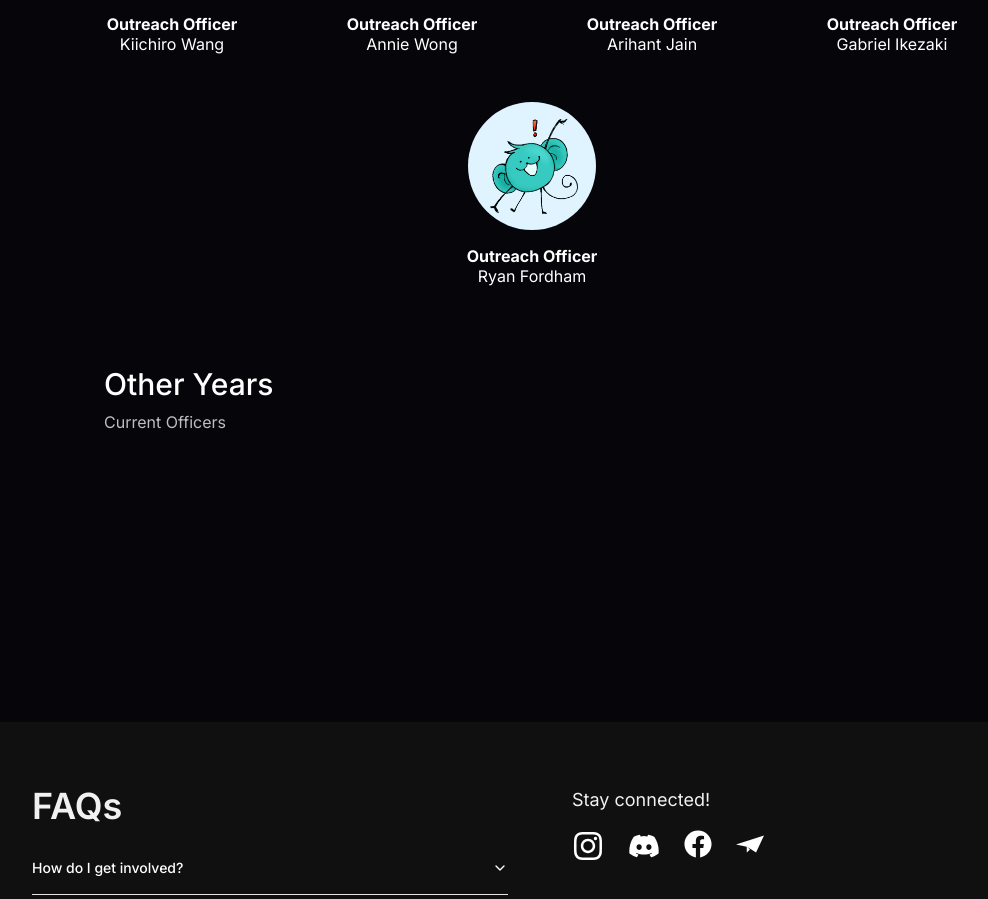
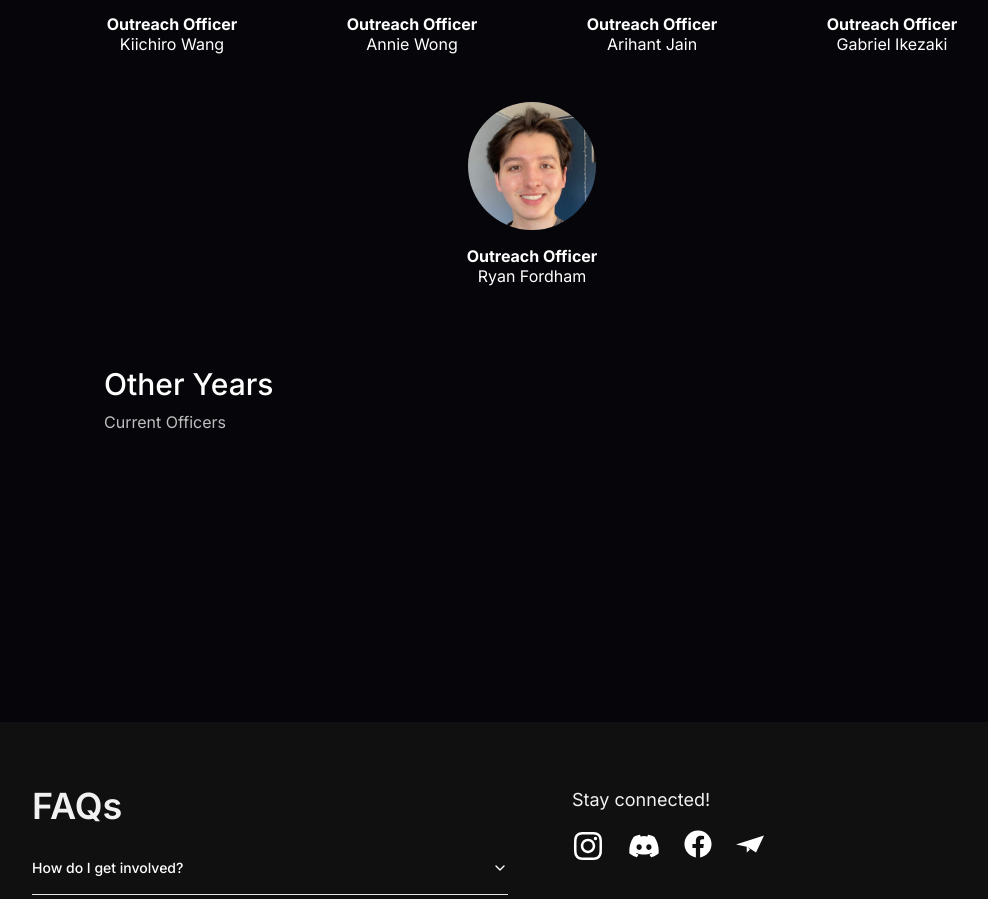
Before and after one commit to vgdc-ucsd/VGDC-Website, a Next.js app: page /officers/2023-2024 in a window 1280 px wide. Shown: the part 1782-2681 px from the top of the page, without its empty margins (108-1096 px from the left). Built offline with nearby package versions, Linux system fonts and the light colour scheme.

Commit message:
Added Ryan's image

```diff
--- a/app/officers/2023-2024/page.tsx
+++ b/app/officers/2023-2024/page.tsx
@@ -230,7 +230,7 @@ const officers: OfficerDetails[] = [
   {
     title: "Outreach Officer",
     name: "Ryan Fordham",
-    avatar: "/images/officers/placeholders/doug.png",
+    avatar: "/images/officers/2024-2025/ryan-fordham.jpg",
     quote:
       "Hello!!! I'm Ryan, a 3rd-year math-cs major and music minor. In my spare time I play basketball and hit the gym, watch anime, and play games of course. In the future I'd love to be involved in the games industry and meet new people along the way!",
   },
--- a/app/officers/page.tsx
+++ b/app/officers/page.tsx
@@ -137,7 +137,7 @@ const officers: OfficerDetails[] = [
   {
     title: "Outreach Officer",
     name: "Ryan Fordham",
-    avatar: "/images/officers/placeholders/doug.png",
+    avatar: "/images/officers/2024-2025/ryan-fordham.jpg",
     quote:
       "Hello!!! I'm Ryan, a 3rd-year math-cs major and music minor. In my spare time I play basketball and hit the gym, watch anime, and play games of course. In the future I'd love to be involved in the games industry and meet new people along the way!",
   },
```
Also changed, not shown: public/images/officers/2024-2025/ryan-fordham.jpg (added).
